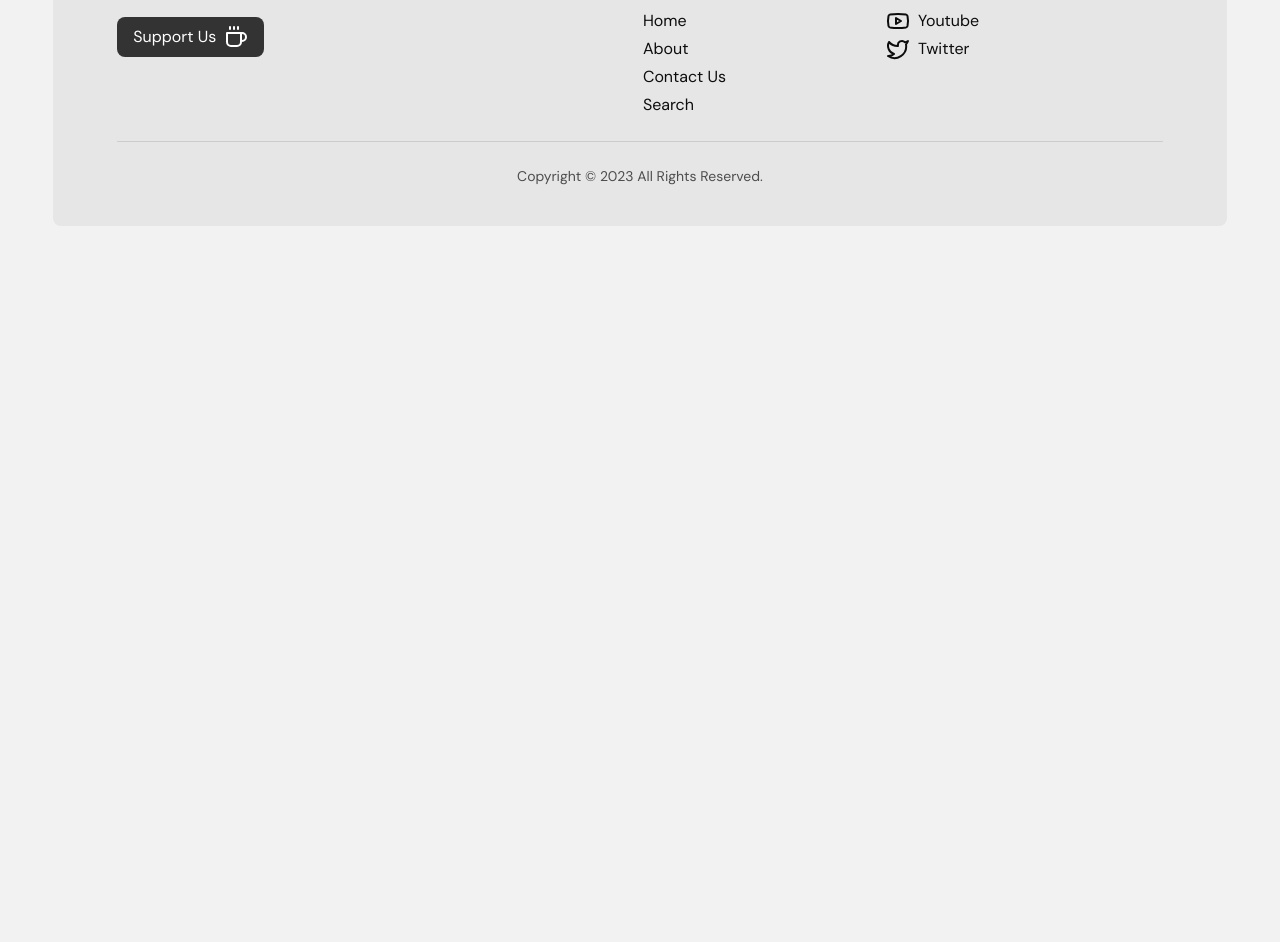
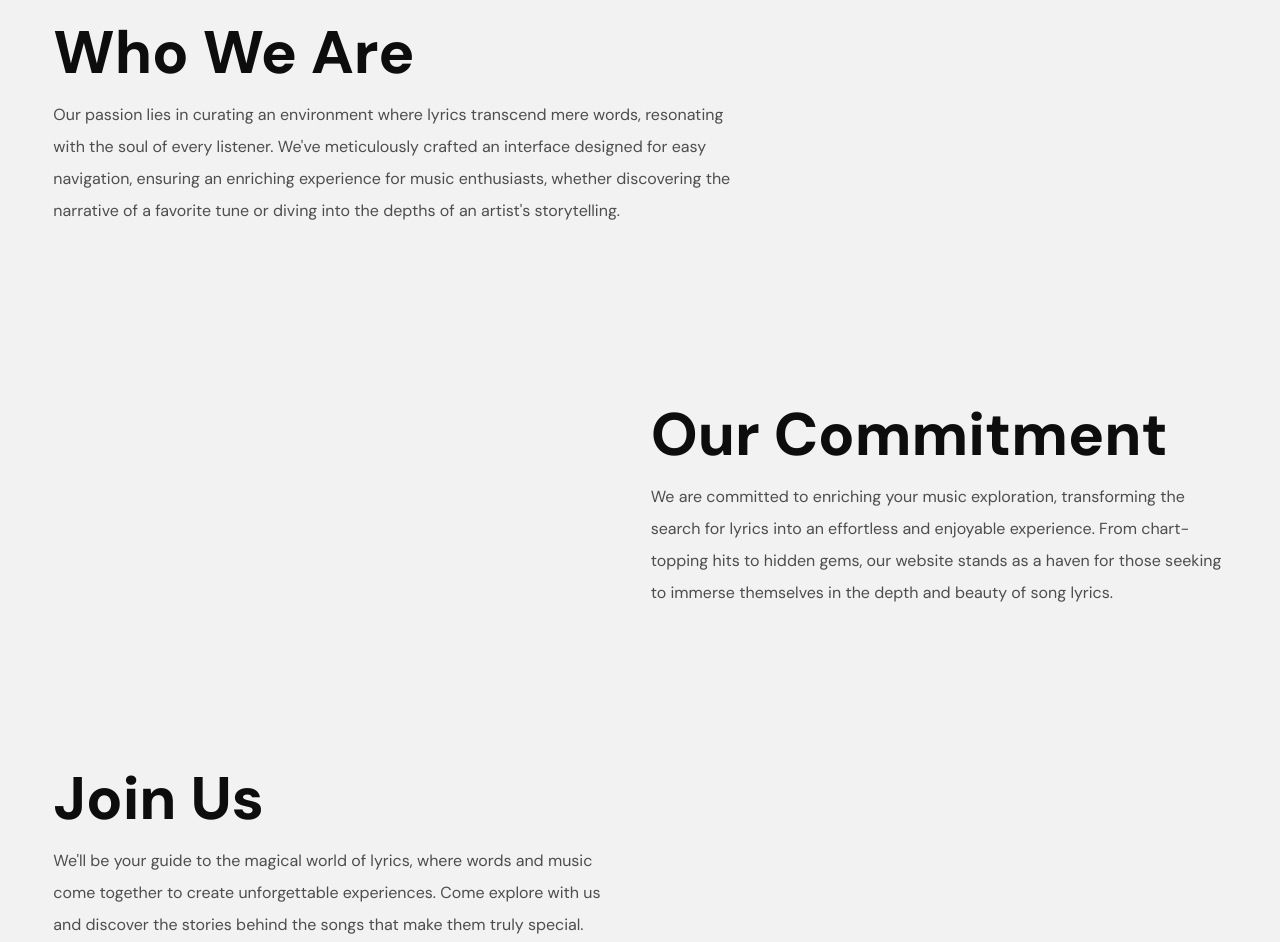
Before and after one commit to benjaminnkem/ceelyrics-next, a Next.js app: page /about in a window 1280 px wide. Shown: the part 155-1097 px from the top of the page. Before the commit the page ends 800 px from the top, so only its background shows below. Built offline with nearby package versions, Linux system fonts and the light colour scheme.

Commit message:
chore: created about page, and split intro component

```diff
--- a/app/about/page.tsx
+++ b/app/about/page.tsx
@@ -1,5 +1,5 @@
-const About = () => {
-  return <div>about</div>;
-};
+import AboutContent from "@/components/UI/About";
+
+const About = () => <AboutContent />;
 
 export default About;
--- /dev/null
+++ b/components/Common/Intros/right-to-left.tsx
@@ -0,0 +1,25 @@
+"use client";
+import { gsap } from "gsap";
+import { useLayoutEffect, useRef } from "react";
+
+const RightToLeftIntro = () => {
+  const introCoverRef = useRef<HTMLDivElement>(null);
+
+  useLayoutEffect(() => {
+    const cxt = gsap.context(() => {
+      const timeline = gsap.timeline();
+      timeline.to(".layer", { xPercent: -100, stagger: { amount: 0.2 } });
+    }, introCoverRef);
+
+    return () => cxt.revert();
+  }, []);
+  return (
+    <div ref={introCoverRef}>
+      <div className="fixed layer layer-cover z-[600] top-0 left-0 w-full min-h-screen bg-primary-900"></div>
+      <div className="layer layer-cover fixed top-0 left-0 w-full min-h-screen bg-primary-800 z-[580]"></div>
+      <div className="layer layer-cover fixed top-0 left-0 w-full min-h-screen bg-primary-700 z-[540]"></div>
+    </div>
+  );
+};
+
+export default RightToLeftIntro;
--- /dev/null
+++ b/components/UI/About/faq.tsx
@@ -0,0 +1,82 @@
+import WidthClamp from "@/components/Layout/Clamp";
+import { ChevronDown } from "lucide-react";
+import React, { useState } from "react";
+
+interface FAQ {
+  question: string;
+  answer: string;
+}
+
+const FAQComponent: React.FC = () => {
+  const faqs: FAQ[] = [
+    {
+      question: "How can I find lyrics for a specific song?",
+      answer: "You can use the search bar on our website to look up lyrics by song title, artist, or keywords.",
+    },
+    {
+      question: "Are the lyrics accurate and up-to-date?",
+      answer:
+        "We strive to maintain accurate and current lyrics, regularly updating our database to ensure quality content.",
+    },
+    {
+      question: "Can users submit or request lyrics for specific songs?",
+      answer:
+        "At the moment, we don’t support direct user submissions. However, we're always looking to expand our database with popular and in-demand tracks.",
+    },
+    {
+      question: "How can I report incorrect lyrics or errors?",
+      answer:
+        "If you notice any inaccuracies or errors in our lyrics, please contact our support team via email or our website’s contact form. We greatly appreciate your feedback.",
+    },
+    {
+      question: "Do you provide song translations?",
+      answer:
+        "We're working on expanding our language options. Currently, we offer translations for some songs, with plans to include more in the future.",
+    },
+    // Add more FAQ items
+    {
+      question: "Can I print or share the lyrics from your website?",
+      answer:
+        "Yes, you can! Our platform allows users to print or share lyrics for personal use. Please respect copyright and fair use policies when sharing content.",
+    },
+    {
+      question: "Are the lyrics verified by artists or official sources?",
+      answer:
+        "We strive for accuracy but rely on various sources. Our lyrics may not always come from official artist releases. Any discrepancies are corrected based on reliable user feedback or verified sources.",
+    },
+  ];
+
+  const [activeIndex, setActiveIndex] = useState<number | null>(null);
+
+  const toggleFAQ = (index: number) => {
+    setActiveIndex(activeIndex === index ? null : index);
+  };
+
+  return (
+    <WidthClamp>
+      <div className="space-y-6 mb-40">
+        <h4 className="font-extrabold text-5xl">FAQ</h4>
+        <div className="grid grid-cols-2 gap-4">
+          {faqs.map((faq, index) => (
+            <div key={index} className="bg-white shadow-xl self-start duration-200 rounded-lg p-3">
+              <div
+                className="cursor-pointer flex justify-between items-center py-2 border-b border-gray-300"
+                onClick={() => toggleFAQ(index)}
+              >
+                <div className="font-semibold text-lg">{faq.question}</div>
+                <div>
+                  <ChevronDown
+                    className={`${activeIndex === index ? "rotate-180" : "rotate-0"} duration-200 transition-transform`}
+                  />
+                </div>
+              </div>
+              {activeIndex === index && <div className="py-2 text-text-700">{faq.answer}</div>}
+            </div>
+          ))}
+        </div>
+      </div>
+    </WidthClamp>
+  );
+};
+
+export default FAQComponent;
--- /dev/null
+++ b/components/UI/About/index.tsx
@@ -0,0 +1,90 @@
+"use client";
+
+import RightToLeftIntro from "@/components/Common/Intros/right-to-left";
+import WidthClamp from "@/components/Layout/Clamp";
+import FAQComponent from "./faq";
+
+const AboutContent = () => {
+  return (
+    <>
+      <RightToLeftIntro />
+      <header>
+        <WidthClamp>
+          <div className="min-h-[35rem] flex items-center">
+            <div className="grid md:grid-cols-5 gap-2 items-center h-full">
+              <div className="md:col-span-3 space-y-4 col-span-full">
+                <h1 className="text-6xl font-extrabold">Who We Are</h1>
+                <p className="text-text-700 leading-loose">
+                  Our passion lies in curating an environment where lyrics transcend mere words, resonating with the
+                  soul of every listener. We&apos;ve meticulously crafted an interface designed for easy navigation,
+                  ensuring an enriching experience for music enthusiasts, whether discovering the narrative of a
+                  favorite tune or diving into the depths of an artist&apos;s storytelling.
+                </p>
+              </div>
+            </div>
+          </div>
+        </WidthClamp>
+      </header>
+      <main>
+        <section className="space-y-40">
+          <WidthClamp>
+            <div className="space-y-4 max-w-xl ml-auto">
+              <h2 className="text-6xl font-extrabold">Our Commitment</h2>
+              <p className="text-text-700 leading-loose">
+                We are committed to enriching your music exploration, transforming the search for lyrics into an
+                effortless and enjoyable experience. From chart-topping hits to hidden gems, our website stands as a
+                haven for those seeking to immerse themselves in the depth and beauty of song lyrics.
+              </p>
+            </div>
+          </WidthClamp>
+
+          <WidthClamp>
+            <div className="space-y-4 max-w-xl mb-40">
+              <h3 className="text-6xl font-extrabold">Join Us</h3>
+              <p className="text-text-700 leading-loose">
+                We&apos;ll be your guide to the magical world of lyrics, where words and music come together to create
+                unforgettable experiences. Come explore with us and discover the stories behind the songs that make them
+                truly special.
+              </p>
+            </div>
+          </WidthClamp>
+        </section>
+
+        <section className="mb-40">
+          <WidthClamp>
+            <div className="grid grid-cols-2 gap-4">
+              <div>
+                <h3 className="font-extrabold text-5xl">Our Story</h3>
+              </div>
+              <div className="space-y-4">
+                <p>
+                  Our journey was ignited by the rich narratives found within the verses of revered lyrics websites like
+                  AzLyrics and Genius. Inspired by their dedication to unraveling the depth and meaning behind every
+                  song, we embarked on a mission to create a platform that captures the essence of storytelling through
+                  lyrics.
+                </p>
+                <p>
+                  Embracing the spirit of these esteemed predecessors, our goal was to build a space where users could
+                  seamlessly immerse themselves in the profound tales conveyed through lyrics. We aspired to craft an
+                  experience that pays homage to the legacy of these platforms while introducing a modern touch, making
+                  the lyrical exploration a delightful and engaging adventure.
+                </p>
+                <p>
+                  With the influence of these revered predecessors, we set forth to create a haven for lyrics
+                  enthusiasts, one that celebrates the stories behind each verse, empowering users to traverse the
+                  lyrical landscapes with ease and enthusiasm.
+                </p>
+              </div>
+            </div>
+          </WidthClamp>
+        </section>
+
+        <section>
+          <FAQComponent />
+        </section>
+      </main>
+    </>
+  );
+};
+
+export default AboutContent;
```
